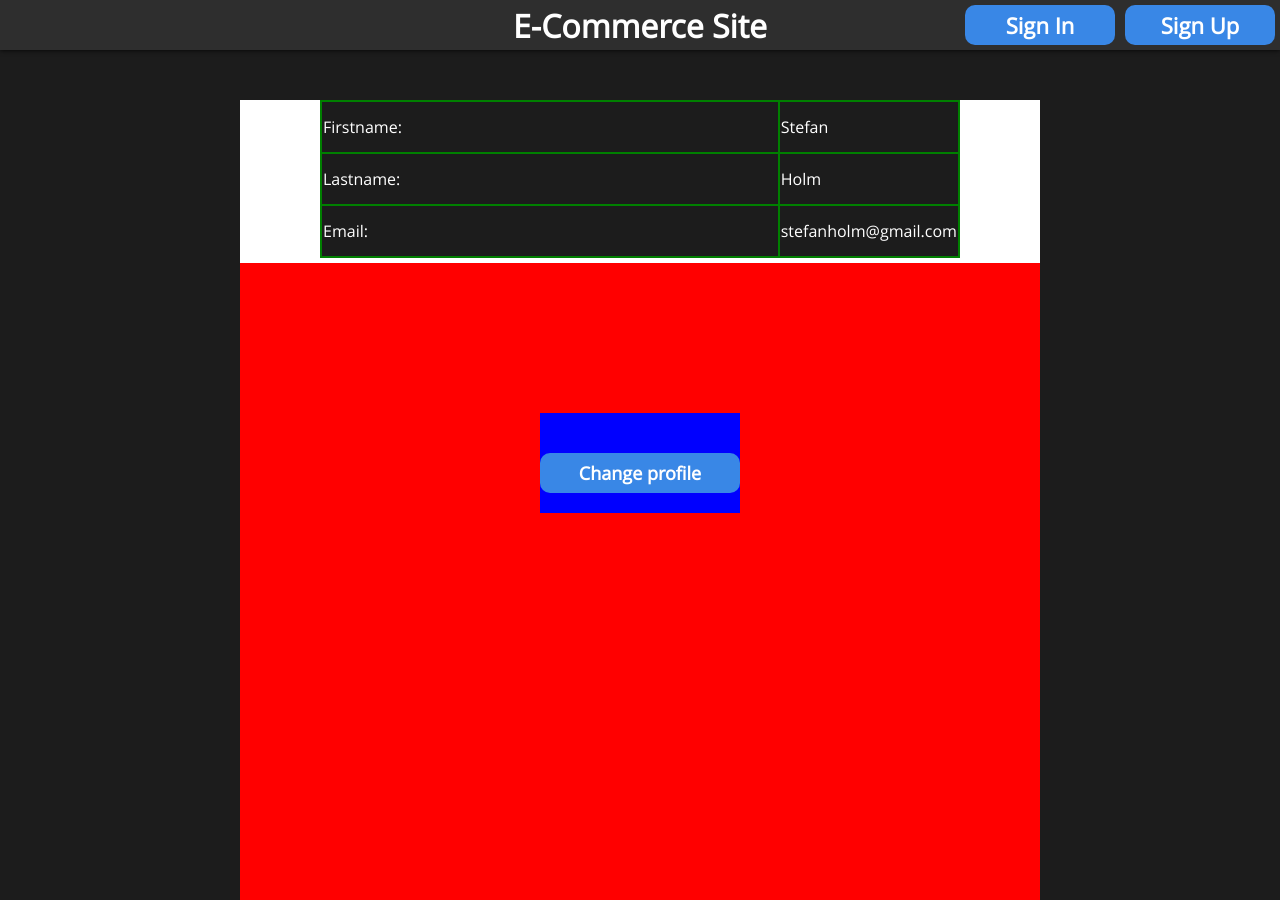
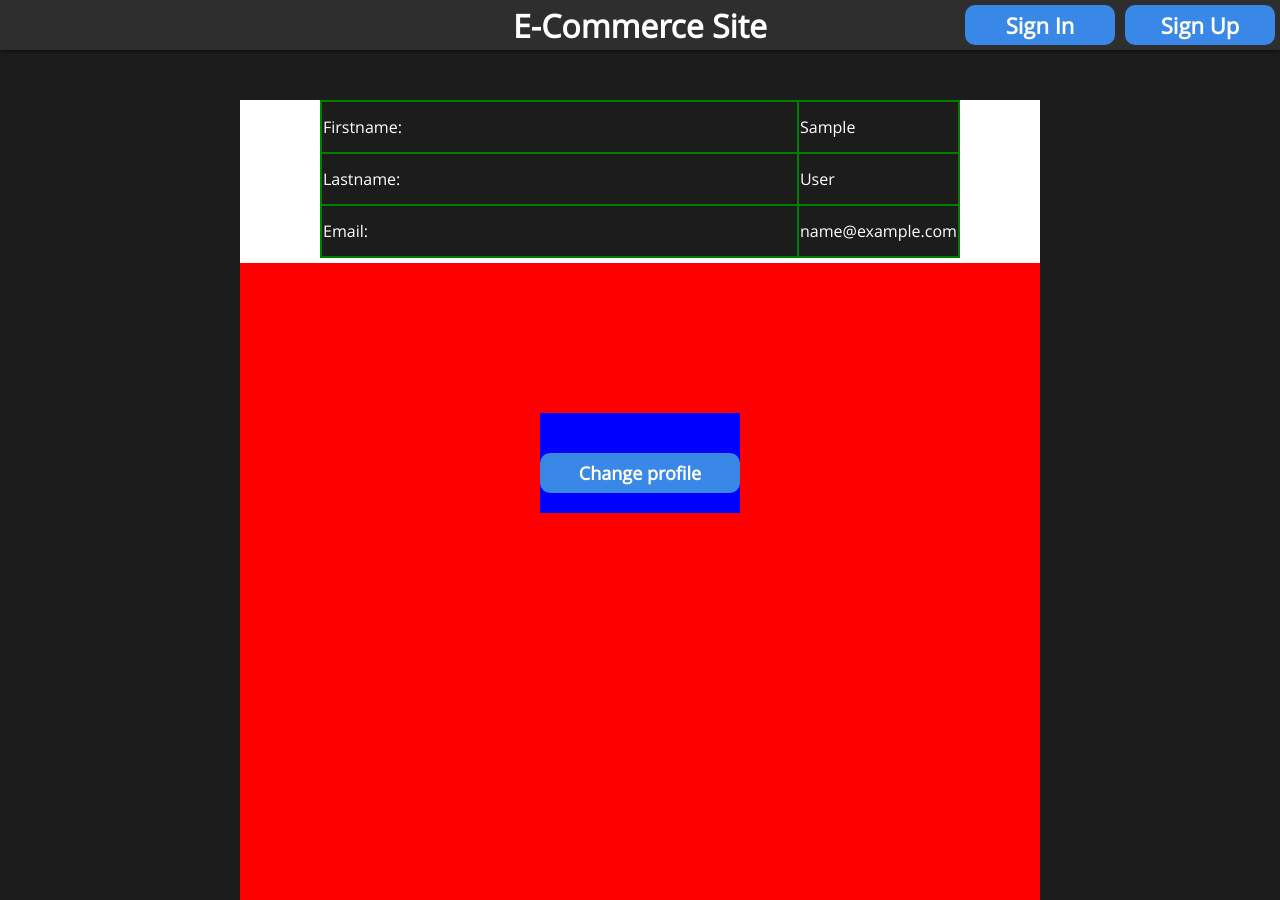
Before and after one commit to erik99s/D0018E, a Flask app: template templates/ProfilePage.html in a window 1280 px wide. Run offline with Flask 2, Linux system fonts and the light colour scheme; the template is opened without the code that fills it: most values are stand-ins (such as "Sample title", 1, 10 or a date in 2020); parts of the project's set-up code (start-up, migrations or seed data) failed here and were passed over; some libraries are stand-ins or nearby versions.

Commit message:
Update ProfilePage.html

```diff
--- a/templates/ProfilePage.html
+++ b/templates/ProfilePage.html
@@ -13,16 +13,16 @@
         <table class="profile_info">
             <tr>
                 <td>Firstname:</td>
-                <td>Stefan</td>
+                <td>{{data['FirstName']}}</td>
             </tr>
             <tr>
                 <td>Lastname:</td>
-                <td>Holm</td>
+                <td>{{data['LastName']}}</td>
 
             </tr>
             <tr>
                 <td>Email:</td>
-                <td>stefanholm@gmail.com</td>
+                <td>{{data['Email']}}</td>
             </tr>
         </table>
     </div>
```
